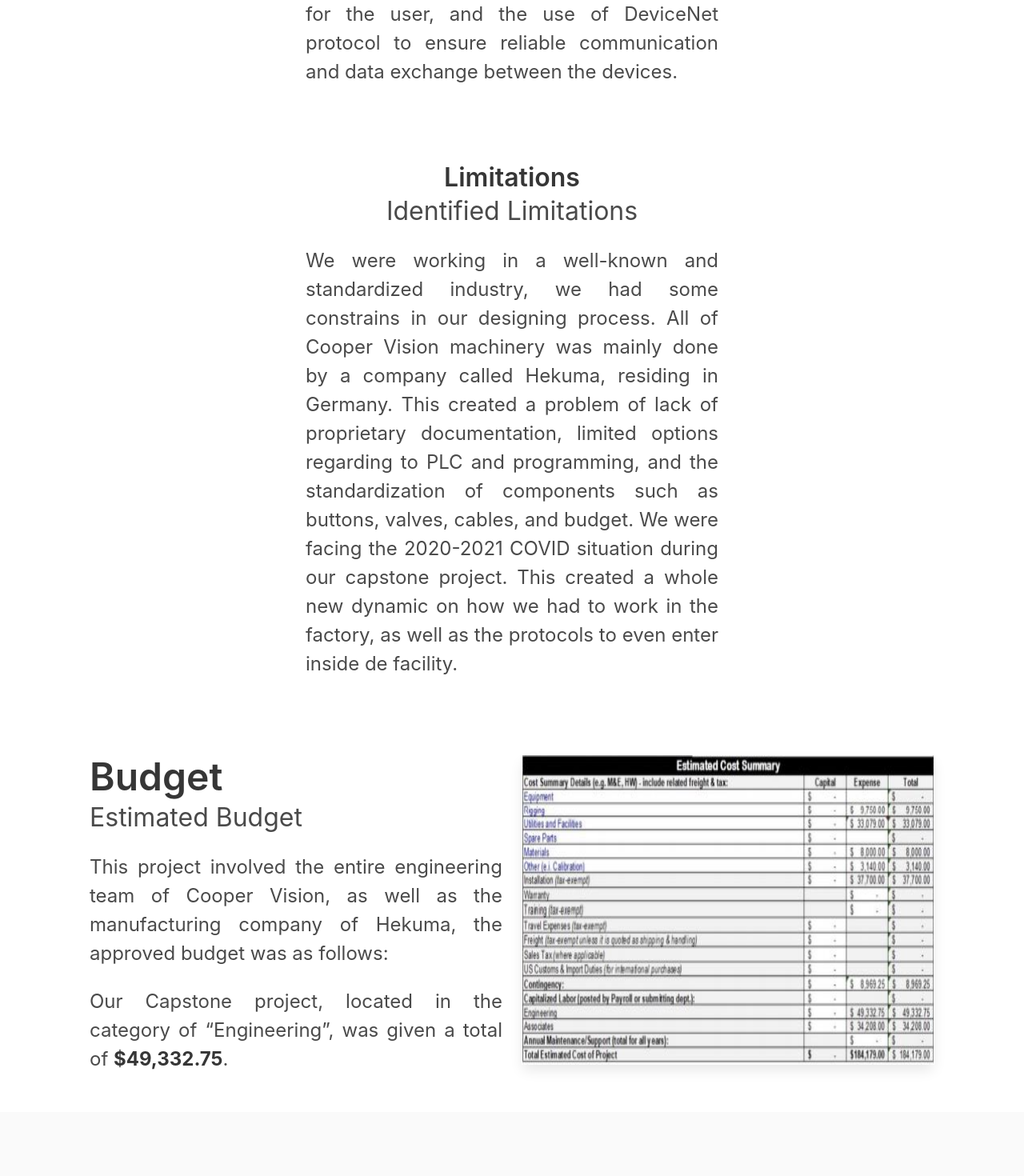
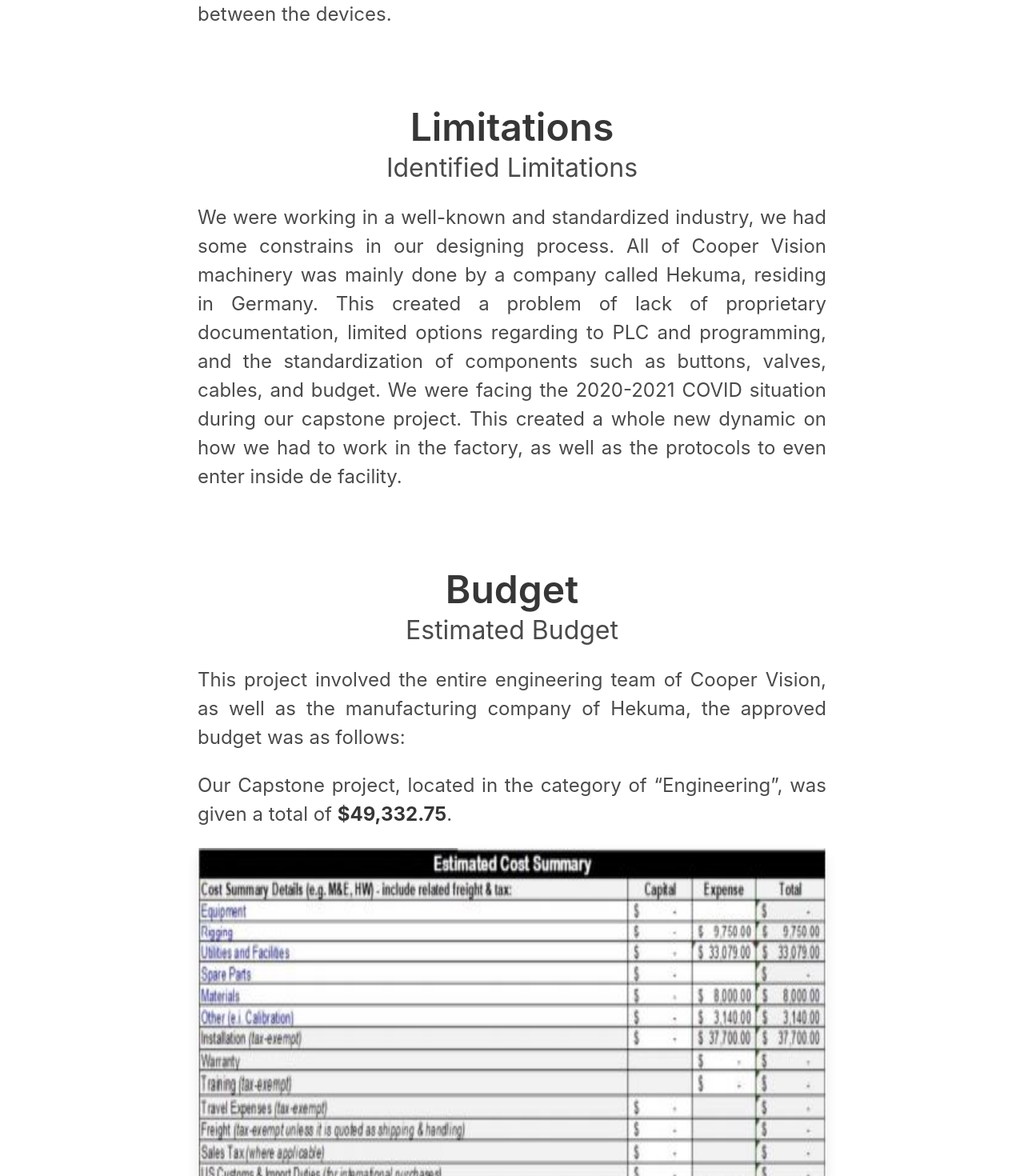
Before and after one commit to marcmaceira/bagger-line, a Next.js app: page /proposal in a window 1280 px wide. Shown: the part 1120-2590 px from the top of the page at 80% size. Built offline with nearby package versions, Linux system fonts and the light colour scheme.

Commit message:
Fixed removed image

```diff
--- a/pages/design.js
+++ b/pages/design.js
@@ -86,9 +86,9 @@
 						<br />
 						<div className="columns is-centered is-vcentered">
 							<div className="column is-one-quarter">
-								<figure className="image is-3by4">
+								<figure className="image is-3by4 background-shadow">
 									<Image
-										src="/img/dls651.png background-shadow"
+										src="/img/dls651.png"
 										layout="fill"
 										alt="Vector art of a guy and an eye"
 									/>
--- a/pages/proposal.js
+++ b/pages/proposal.js
@@ -17,7 +17,7 @@
 							</div>
 						</div>
 						<div className="columns is-centered">
-							<div className="column is-half">
+							<div className="column is-three-quarters">
 								<div className="has-text-justified-desktop">
 									<p className="is-size-4">
 										Since the main problem with the bagger
@@ -38,7 +38,7 @@
 						<div className="columns is-centered">
 							<div className="column is-half">
 								<div className="has-text-centered">
-									<h2 className="title is-3">Limitations</h2>
+									<h2 className="title is-1">Limitations</h2>
 									<h3 className="subtitle is-3">
 										Identified Limitations
 									</h3>
@@ -46,7 +46,7 @@
 							</div>
 						</div>
 						<div className="columns is-centered">
-							<div className="column is-half">
+							<div className="column is-three-quarters">
 								<div className="has-text-justified-desktop">
 									<p className="is-size-4">
 										We were working in a well-known and
@@ -73,31 +73,36 @@
 					</section>
 					<section className="section">
 						<div className="columns is-centered">
-							<div className="column is-half">
-								<div className="">
+							<div className="column is-three-quarters">
+								<div className="has-text-centered">
 									<h2 className="title is-1">Budget</h2>
 									<h3 className="subtitle is-3">
 										Estimated Budget
 									</h3>
+								</div>
+							</div>
+						</div>
+						<div className="columns is-centered">
+							<div className="column is-three-quarters">
 								<div className="has-text-justified-desktop">
 									<p className="is-size-4">
 										This project involved the entire
-											engineering team of Cooper Vision,
-											as well as the manufacturing company
-											of Hekuma, the approved budget was
-											as follows:
+										engineering team of Cooper Vision, as
+										well as the manufacturing company of
+										Hekuma, the approved budget was as
+										follows:
 									</p>
 									<br />
 									<p className="is-size-4">
 										Our Capstone project, located in the
-											category of “Engineering”, was given
-											a total of{" "}
-											<strong>$49,332.75</strong>.
+										category of “Engineering”, was given a
+										total of <strong>$49,332.75</strong>.
 									</p>
 								</div>
 							</div>
 						</div>
-							<div className="column is-half">
+						<div className="columns is-centered">
+							<div className="column is-three-quarters is-centered">
 								<figure className="image is-4by3 background-shadow">
 									<Image
 										src="/img/estimated-cost-summary.JPG"
```
Also changed, not shown: pages/index.js (+4 -4 lines). Lines whose indentation alone changed are shown as unchanged.
